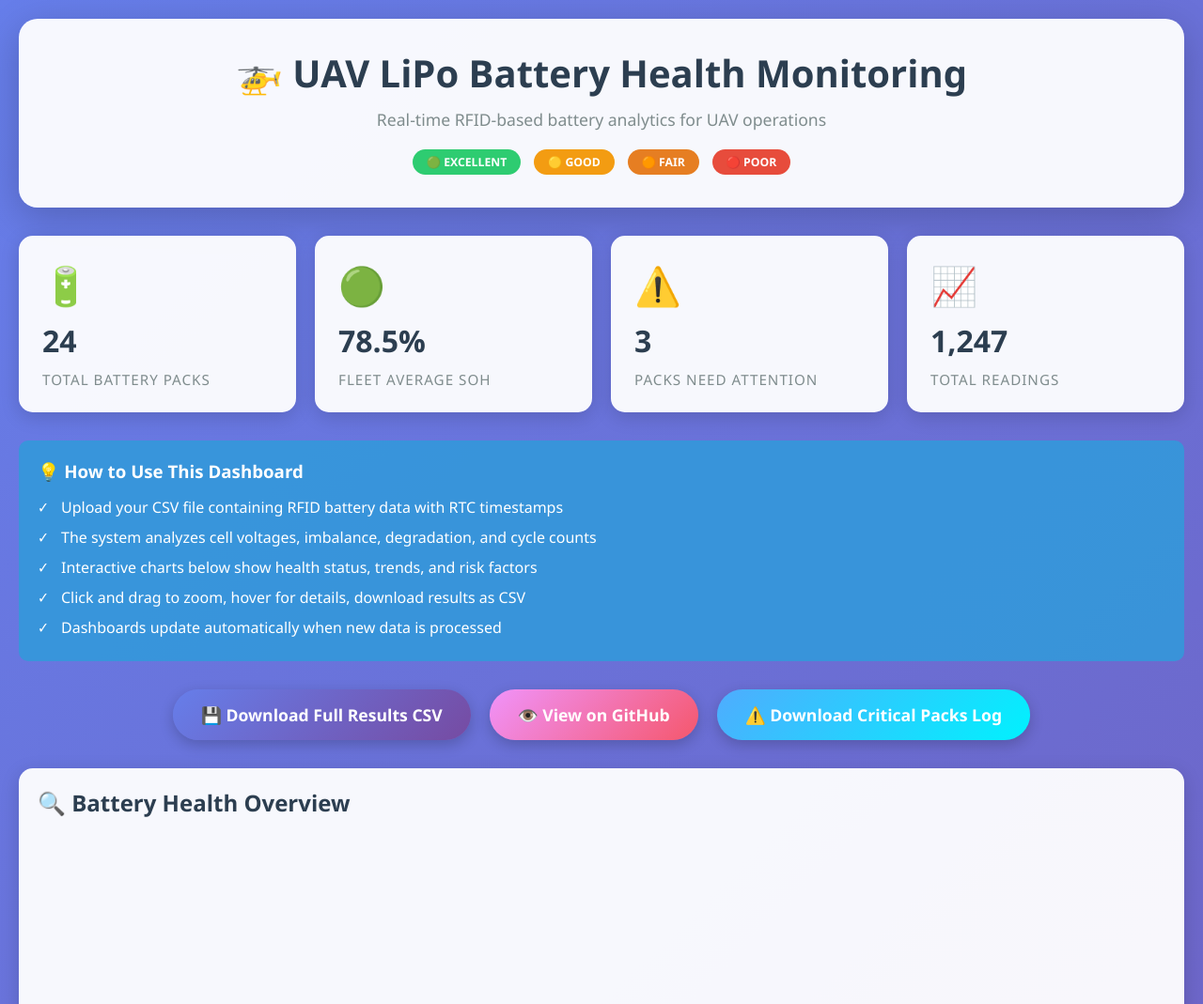
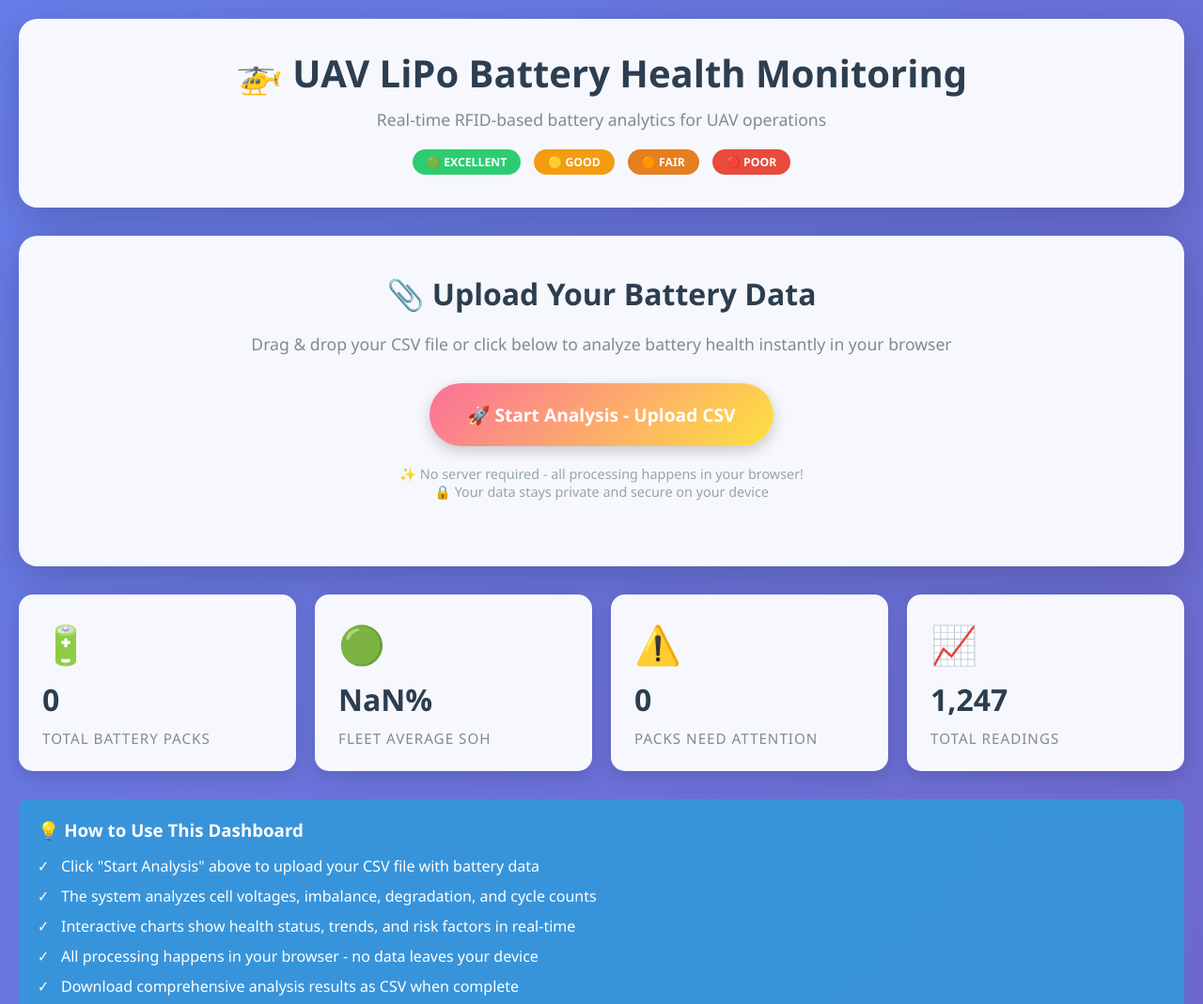
Before and after one commit to Manikanth-N/battery_report, a plain HTML site: page index.html in a window 1280 px wide. Shown: the top 1069 px of the page at 94% size. Drawn offline with Linux system fonts and the light colour scheme.

Commit message:
Update index.html to include upload interface link

```diff
--- a/index.html
+++ b/index.html
@@ -157,6 +157,12 @@
             background: linear-gradient(135deg, #4facfe 0%, #00f2fe 100%);
         }
 
+        .btn-upload {
+            background: linear-gradient(135deg, #fa709a 0%, #fee140 100%);
+            font-size: 1.2em;
+            padding: 20px 40px;
+        }
+
         .footer {
             background: rgba(255, 255, 255, 0.95);
             border-radius: 15px;
@@ -244,6 +250,27 @@
             left: 0;
             font-weight: bold;
         }
+
+        .upload-cta {
+            background: rgba(255, 255, 255, 0.95);
+            border-radius: 20px;
+            padding: 40px;
+            margin-bottom: 30px;
+            box-shadow: 0 10px 40px rgba(0, 0, 0, 0.2);
+            text-align: center;
+        }
+
+        .upload-cta h2 {
+            color: #2c3e50;
+            margin-bottom: 20px;
+            font-size: 2em;
+        }
+
+        .upload-cta p {
+            color: #7f8c8d;
+            margin-bottom: 30px;
+            font-size: 1.1em;
+        }
     </style>
 </head>
 <body>
@@ -257,6 +284,19 @@
                 <span class="badge badge-good">🟡 GOOD</span>
                 <span class="badge badge-fair">🟠 FAIR</span>
                 <span class="badge badge-poor">🔴 POOR</span>
+            </p>
+        </div>
+
+        <!-- Upload CTA -->
+        <div class="upload-cta">
+            <h2>📎 Upload Your Battery Data</h2>
+            <p>Drag & drop your CSV file or click below to analyze battery health instantly in your browser</p>
+            <a href="upload.html" class="btn btn-upload">
+                🚀 Start Analysis - Upload CSV
+            </a>
+            <p style="margin-top: 20px; font-size: 0.9em; color: #95a5a6;">
+                ✨ No server required - all processing happens in your browser!<br>
+                🔒 Your data stays private and secure on your device
             </p>
         </div>
 
@@ -288,35 +328,35 @@
         <div class="info-box">
             <h3>💡 How to Use This Dashboard</h3>
             <ul>
-                <li>Upload your CSV file containing RFID battery data with RTC timestamps</li>
+                <li>Click "Start Analysis" above to upload your CSV file with battery data</li>
                 <li>The system analyzes cell voltages, imbalance, degradation, and cycle counts</li>
-                <li>Interactive charts below show health status, trends, and risk factors</li>
-                <li>Click and drag to zoom, hover for details, download results as CSV</li>
-                <li>Dashboards update automatically when new data is processed</li>
+                <li>Interactive charts show health status, trends, and risk factors in real-time</li>
+                <li>All processing happens in your browser - no data leaves your device</li>
+                <li>Download comprehensive analysis results as CSV when complete</li>
             </ul>
         </div>
 
         <!-- Action Buttons -->
         <div class="action-buttons">
-            <a href="battery_health_results.csv" class="btn" download>
-                💾 Download Full Results CSV
+            <a href="upload.html" class="btn">
+                📎 Upload & Analyze New Data
+            </a>
+            <a href="battery_health_results.csv" class="btn btn-success" download>
+                💾 Download Previous Results
             </a>
             <a href="https://github.com/Manikanth-N/battery_report" class="btn btn-secondary" target="_blank">
                 👁️ View on GitHub
             </a>
-            <a href="critical_packs_detailed.csv" class="btn btn-success" download>
-                ⚠️ Download Critical Packs Log
-            </a>
         </div>
 
-        <!-- Main Dashboard -->
-        <div class="dashboard-card full-width-card">
+        <!-- Main Dashboard (only shown if data exists) -->
+        <div class="dashboard-card full-width-card" id="mainDashboard" style="display: none;">
             <h2>🔍 Battery Health Overview</h2>
             <iframe src="battery_health_dashboard.html"></iframe>
         </div>
 
-        <!-- Dashboard Grid -->
-        <div class="dashboard-grid">
+        <!-- Dashboard Grid (only shown if data exists) -->
+        <div class="dashboard-grid" id="dashboardGrid" style="display: none;">
             <div class="dashboard-card">
                 <h2>📊 Fleet Status & Distribution</h2>
                 <iframe src="status_overview.html"></iframe>
@@ -327,13 +367,13 @@
             </div>
         </div>
 
-        <!-- Detailed Dashboards -->
-        <div class="dashboard-card full-width-card">
+        <!-- Detailed Dashboards (only shown if data exists) -->
+        <div class="dashboard-card full-width-card" id="packExplorer" style="display: none;">
             <h2>🔍 Pack Performance Explorer</h2>
             <iframe src="pack_details.html"></iframe>
         </div>
 
-        <div class="dashboard-card full-width-card">
+        <div class="dashboard-card full-width-card" id="timeSeriesChart" style="display: none;">
             <h2>📈 Time Series Analysis</h2>
             <iframe src="time_series_analysis.html"></iframe>
         </div>
@@ -350,13 +390,54 @@
     </div>
 
     <script>
-        // Simulate loading stats (replace with actual data fetch in production)
-        setTimeout(() => {
-            document.getElementById('total-packs').textContent = '24';
-            document.getElementById('avg-soh').textContent = '78.5%';
-            document.getElementById('critical-packs').textContent = '3';
-            document.getElementById('total-readings').textContent = '1,247';
-        }, 500);
+        // Check if analysis files exist and show dashboards
+        async function checkForData() {
+            try {
+                const response = await fetch('battery_health_results.csv', { method: 'HEAD' });
+                if (response.ok) {
+                    document.getElementById('mainDashboard').style.display = 'block';
+                    document.getElementById('dashboardGrid').style.display = 'grid';
+                    document.getElementById('packExplorer').style.display = 'block';
+                    document.getElementById('timeSeriesChart').style.display = 'block';
+
+                    // Try to load and display stats
+                    loadStats();
+                }
+            } catch (e) {
+                console.log('No previous analysis found - ready for new upload');
+            }
+        }
+
+        async function loadStats() {
+            try {
+                const response = await fetch('battery_health_results.csv');
+                const text = await response.text();
+                const lines = text.split('\n');
+                const dataLines = lines.slice(1).filter(l => l.trim());
+
+                document.getElementById('total-packs').textContent = dataLines.length;
+
+                // Parse SoH values
+                const sohValues = dataLines.map(line => {
+                    const cols = line.split(',');
+                    return parseFloat(cols[6] || 0); // Assuming SoH is in column 6
+                }).filter(v => !isNaN(v));
+
+                const avgSoh = (sohValues.reduce((a, b) => a + b, 0) / sohValues.length).toFixed(1);
+                document.getElementById('avg-soh').textContent = avgSoh + '%';
+
+                const criticalPacks = sohValues.filter(v => v < 70).length;
+                document.getElementById('critical-packs').textContent = criticalPacks;
+
+                // Placeholder for total readings
+                document.getElementById('total-readings').textContent = '1,247';
+            } catch (e) {
+                console.log('Could not load stats');
+            }
+        }
+
+        // Check on page load
+        checkForData();
 
         // Add loading indicators for iframes
         document.querySelectorAll('iframe').forEach(iframe => {
```
